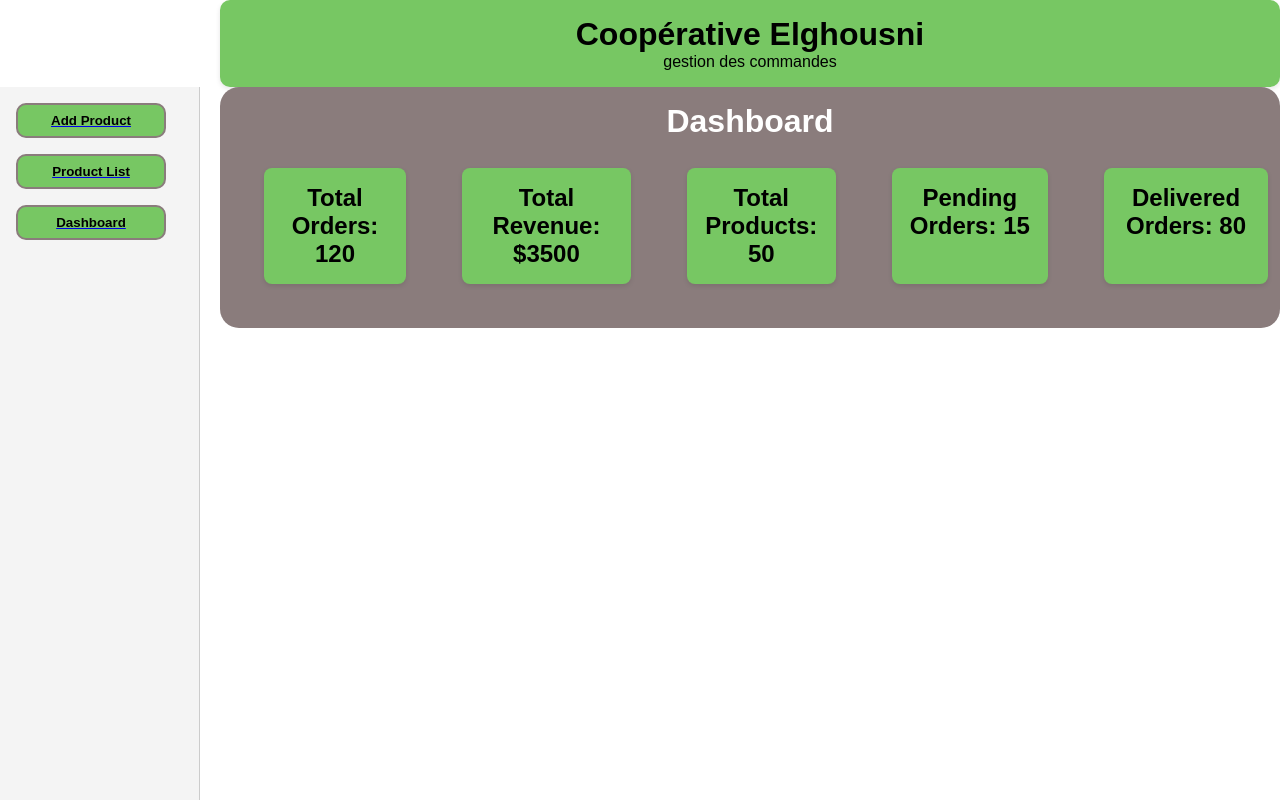
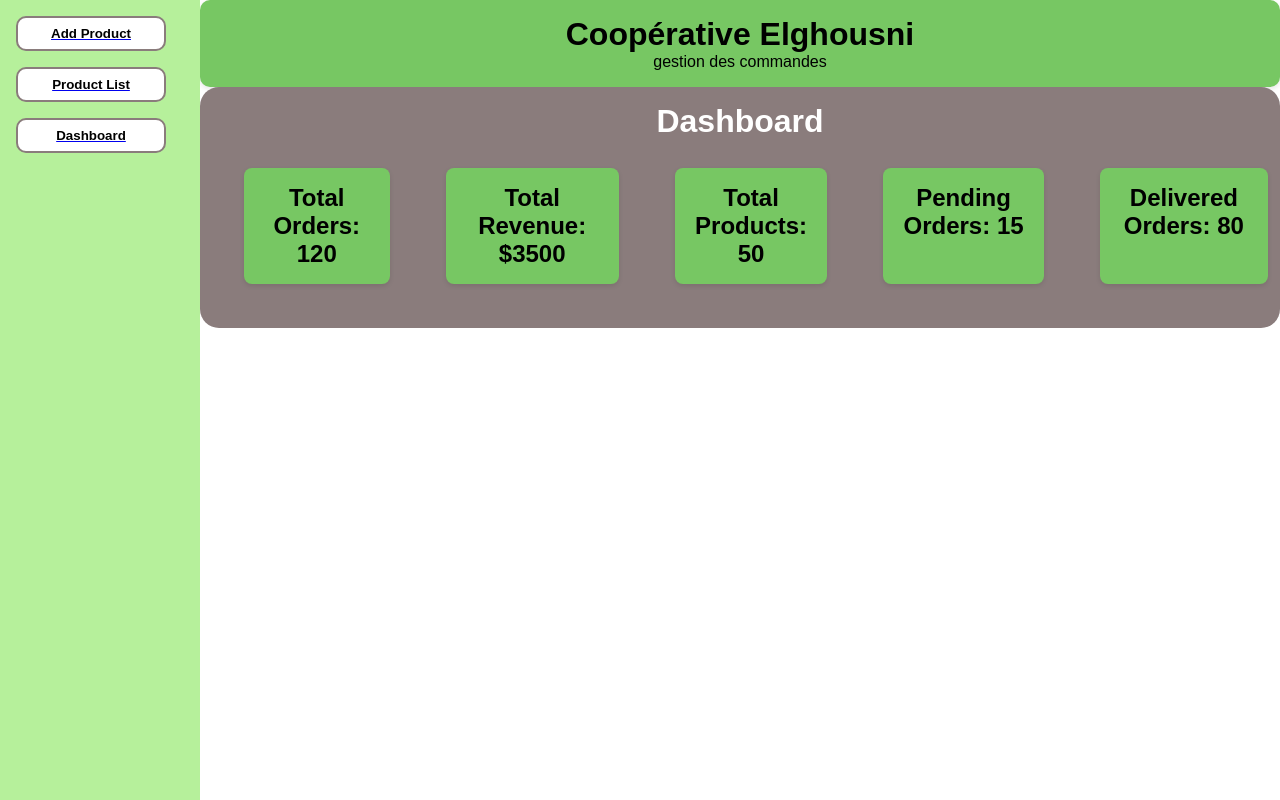
Before and after one commit to faskadev/elghousni-order-management01, a React (Vite) app: page /dashboard in a window 1280 px wide. Built offline with nearby package versions, Linux system fonts and the light colour scheme.

Commit message:
Refactor CSS styles for layout consistency; adjust margins and sidebar background color

```diff
--- a/src/App.css
+++ b/src/App.css
@@ -5,7 +5,6 @@
 }
 
 #root {
-
   height: 100vh;
 }
 
@@ -13,7 +12,7 @@
   background-color: #77c763;
   padding: 1rem;
   box-shadow: 0 2px 5px #0000001a;
-  margin-left: 220px;
+  margin-left: 200px;
   border-radius: 10px;
   color: #000000;
   text-align: center;
@@ -33,12 +32,11 @@
 
 .sidebar {
   width: 200px;
-  background-color: #f4f4f4;
+  background-color: #b6f09b;
   padding: 1rem;
-  border-right: 1px solid #ccc;
   height: 100%;
   position: fixed;
-
+  border-radius: 10px solid #111010;
 }
 
 .sidebar-list {
@@ -50,7 +48,7 @@
 }
 
 .buttonsidbar {
-  background-color: #77c763;
+  background-color: #ffffff;
   color: #000000;
   font-weight: bold;
   padding: 0.5rem;
@@ -93,7 +91,7 @@ body {
 }
 
 .product-selector {
-  margin-left: 220px;
+  margin-left: 200px;
   /* To avoid overlap with sidebar */
   padding: 1rem;
   border-radius: 1rem;
@@ -102,7 +100,7 @@ body {
 }
 
 .order-summary {
-  margin-left: 220px;
+  margin-left: 200px;
   /* To avoid overlap with sidebar */
   padding: 1rem;
   border-radius: 8px;
@@ -113,12 +111,12 @@ body {
 .order-summary h2 {
   margin-bottom: 1rem;
   color: #333;
-  margin-left: 220px;
+  margin-left: 200px;
 }
 
 .ajouter-product {
   background-color: #77c763;
-  margin-left: 220px;
+  margin-left: 200px;
   color: white;
   border: none;
   padding: 2rem 1rem;
@@ -164,7 +162,7 @@ body {
 }
 
 .dashboard {
-  margin-left: 220px;
+  margin-left: 200px;
   padding: 1rem;
   background-color: #8a7c7c;
   border-radius: 19px;
--- a/src/App.jsx
+++ b/src/App.jsx
@@ -18,9 +18,8 @@ function App() {
 
       <Router>
 
+        <Sidbar />
         <Navbar />
-
-        <Sidbar />
 
         <Routes>
           <Route path="/add-product" element={<ProductItem />} />
```
